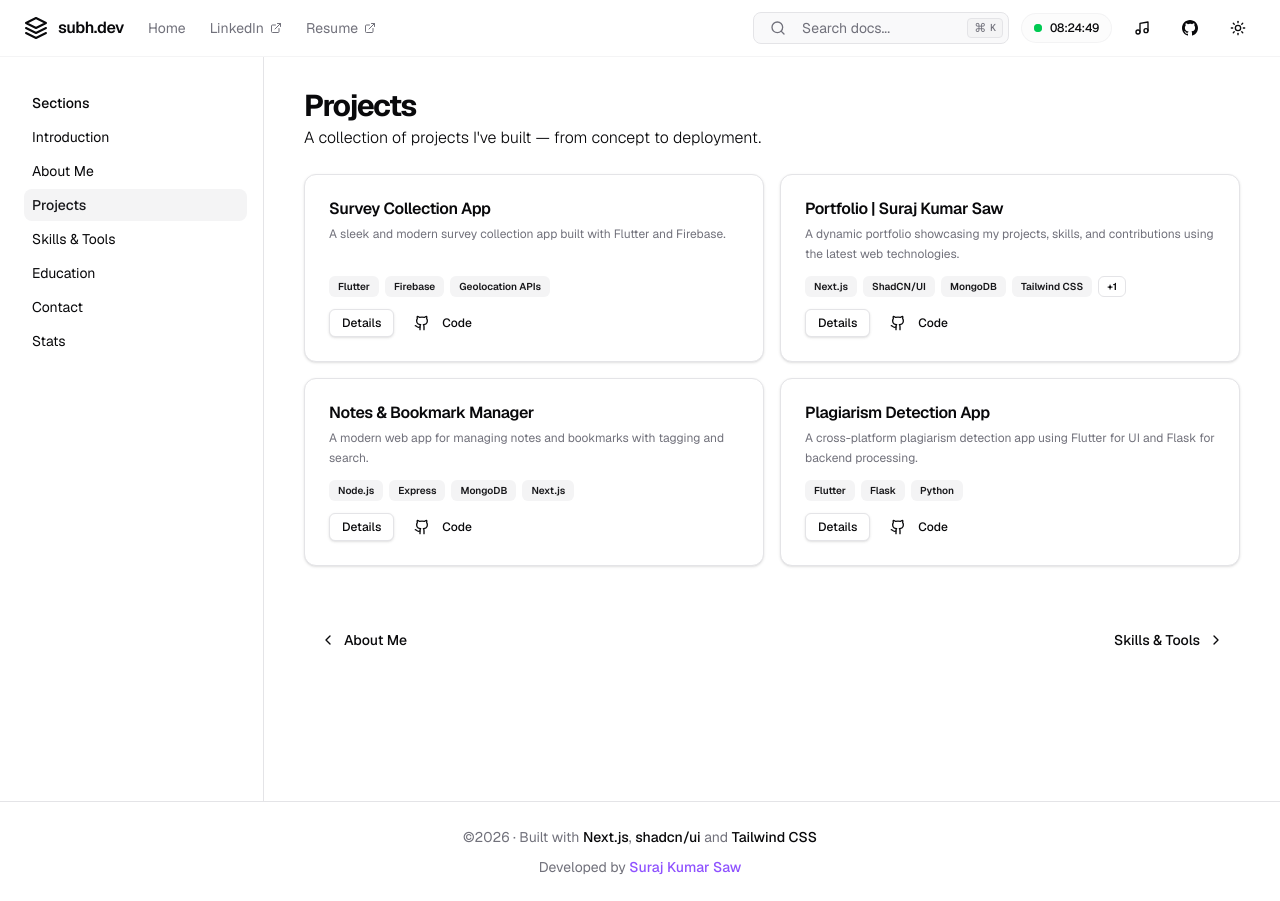
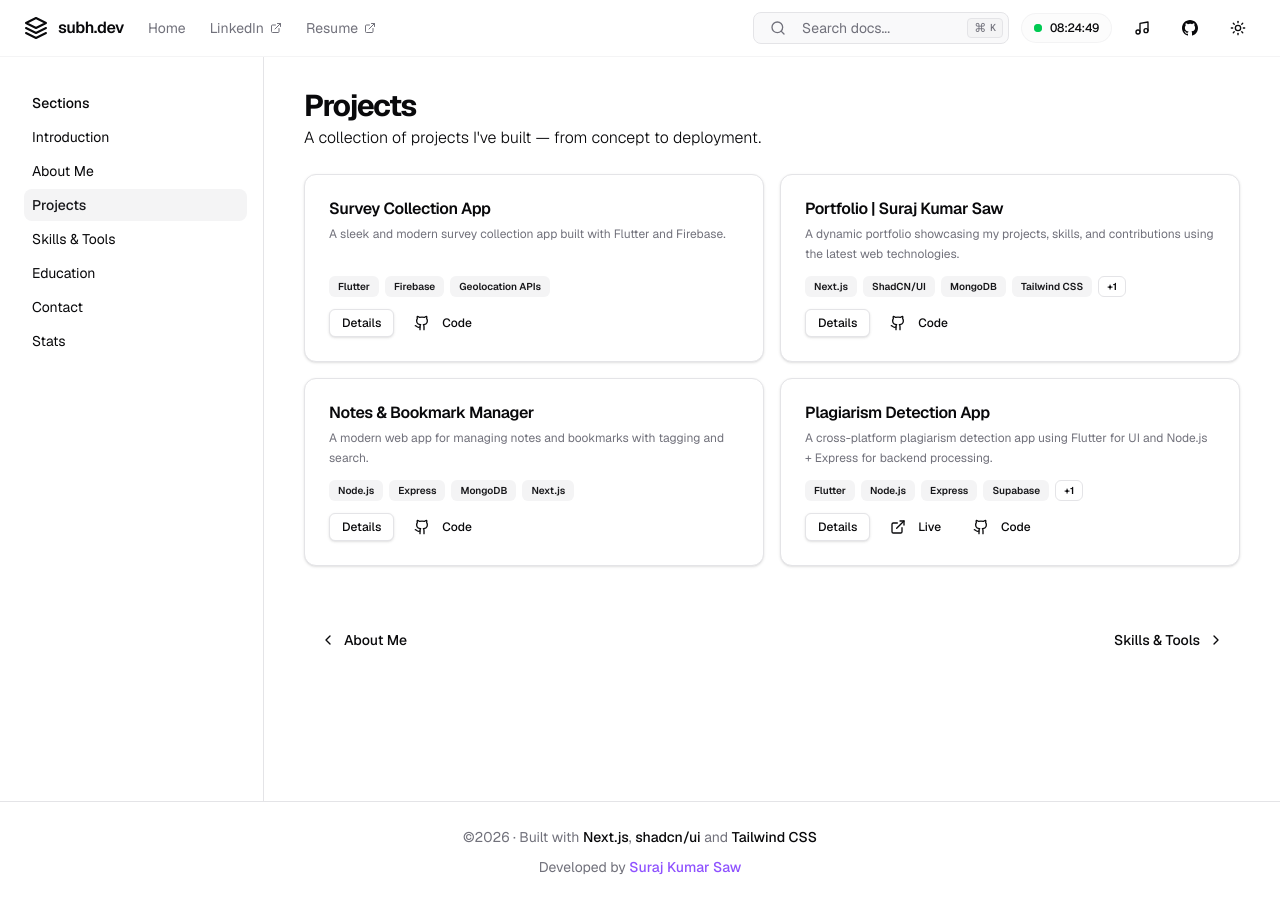
Before and after one commit to suraj-saw/portfolio-suraj, a Next.js app: page /projects in a window 1280 px wide. Built offline with nearby package versions, Linux system fonts and the light colour scheme.

Commit message:
Live demo for Plagiarism Dectector App added

```diff
--- a/app/projects/[slug]/page.tsx
+++ b/app/projects/[slug]/page.tsx
@@ -1,10 +1,10 @@
-import { projects } from '@/constants/projects';
-import { notFound } from 'next/navigation';
-import { Badge } from '@/components/ui/badge';
-import { Button } from '@/components/ui/button';
-import { ExternalLink, Github, ArrowLeft } from 'lucide-react';
-import Link from 'next/link';
-import Pager from '@/components/pager';
+import { projects } from "@/constants/projects";
+import { notFound } from "next/navigation";
+import { Badge } from "@/components/ui/badge";
+import { Button } from "@/components/ui/button";
+import { ExternalLink, Github, ArrowLeft, Download } from "lucide-react";
+import Link from "next/link";
+import Pager from "@/components/pager";
 
 export function generateStaticParams() {
   return projects.map((p) => ({ slug: p.slug }));
@@ -58,13 +58,23 @@ export default async function ProjectDetailPage({
               </Link>
             </Button>
           )}
+          {project.links.apk && (
+            <Button size="sm" variant="outline" asChild>
+              <Link href={project.links.apk} target="_blank">
+                <Download className="mr-1 h-3 w-3" />
+                Download APK
+              </Link>
+            </Button>
+          )}
         </div>
       </div>
 
       <div className="flex flex-col gap-5 text-sm">
         <div>
           <h2 className="font-semibold text-base mb-2">Overview</h2>
-          <p className="text-foreground/80 leading-relaxed">{project.overview}</p>
+          <p className="text-foreground/80 leading-relaxed">
+            {project.overview}
+          </p>
         </div>
 
         <div>
--- a/config/site.ts
+++ b/config/site.ts
@@ -1,6 +1,6 @@
 export const siteConfig = {
   name: 'subh.dev',
-  url: '',
+  url: 'https://portfolio-suraj-kappa.vercel.app',
   description: 'Portfolio of Suraj Kumar Saw, Full-Stack Web Developer & DevOps enthusiast.',
   keywords: [
     'Suraj Kumar Saw',
--- a/constants/projects.ts
+++ b/constants/projects.ts
@@ -81,30 +81,63 @@ export const projects = [
       github: 'https://github.com/suraj-saw/Personal-Notes-and-Bookmark-Manager',
     },
   },
+  // {
+  //   title: 'Plagiarism Detection App',
+  //   slug: 'plagiarism-detection-app',
+  //   tagline: 'A cross-platform plagiarism detection app using Flutter for UI and Flask for backend processing.',
+  //   overview: 'Plagiarism Detection App is a web application that allows users to check for plagiarism in their text by comparing it against a reference database.',
+  //   features: [
+  //     'Implemented fast literal text matching using the KMP algorithm.',
+  //     'Flask API serving reference texts with result visualization in Flutter UI.',
+  //   ],
+  //   techStack: ['Flutter', 'Flask', 'Python'],
+  //   challenges: [
+  //     'Implementing the KMP algorithm for efficient text matching.',
+  //     'Designing a responsive UI in Flutter to display results clearly.',
+  //     'Ensuring smooth communication between the Flutter frontend and Flask backend.',
+  //   ],
+  //   learnings: [
+  //     'Gained experience in implementing algorithms for text processing.',
+  //     'Enhanced skills in building cross-platform applications with Flutter.',
+  //     'Improved understanding of API design and integration between frontend and backend.',
+  //   ],
+  //   feedback: true,
+  //   links: {
+  //     live: '',
+  //     github: 'https://github.com/suraj-saw/Plagiarism-Detector-App',
+  //   },
+  // },
+
   {
     title: 'Plagiarism Detection App',
     slug: 'plagiarism-detection-app',
-    tagline: 'A cross-platform plagiarism detection app using Flutter for UI and Flask for backend processing.',
-    overview: 'Plagiarism Detection App is a web application that allows users to check for plagiarism in their text by comparing it against a reference database.',
+    tagline: 'A cross-platform plagiarism detection app using Flutter for UI and Node.js + Express for backend processing.',
+    overview: 'A cross-platform mobile and web application that detects plagiarism in text by comparing it against a database of reference documents stored in Supabase. Uses KMP string matching and trigram indexing with Porter stemming for accurate detection.',
     features: [
-      'Implemented fast literal text matching using the KMP algorithm.',
-      'Flask API serving reference texts with result visualization in Flutter UI.',
+      'Implemented fast literal text matching using the KMP algorithm with trigram indexing.',
+      'Node.js + Express API with Porter stemming and stopword filtering for NLP preprocessing.',
+      'Reference texts stored in Supabase (PostgreSQL) with inverted index for fast lookup.',
+      'Visual circular progress indicator showing plagiarism percentage with color-coded results.',
+      'View matched source links directly from the app.',
     ],
-    techStack: ['Flutter', 'Flask', 'Python'],
+    techStack: ['Flutter', 'Node.js', 'Express', 'Supabase', 'Vercel'],
     challenges: [
-      'Implementing the KMP algorithm for efficient text matching.',
-      'Designing a responsive UI in Flutter to display results clearly.',
-      'Ensuring smooth communication between the Flutter frontend and Flask backend.',
+      'Implementing the KMP algorithm combined with trigram indexing for efficient text matching.',
+      'Designing a responsive UI in Flutter to display results clearly with color-coded verdicts.',
+      'Ensuring smooth communication between the Flutter frontend and Node.js backend.',
+      'Building a Porter stemmer and inverted index from scratch in JavaScript.',
     ],
     learnings: [
-      'Gained experience in implementing algorithms for text processing.',
+      'Gained experience in implementing string matching algorithms (KMP) for text processing.',
       'Enhanced skills in building cross-platform applications with Flutter.',
-      'Improved understanding of API design and integration between frontend and backend.',
+      'Improved understanding of NLP preprocessing: tokenization, stemming, and stopword filtering.',
+      'Learned to design and deploy REST APIs with Express on Vercel serverless functions.',
     ],
     feedback: true,
     links: {
-      live: '',
+      live: 'https://plagiarism-detector-kmp.netlify.app/',
       github: 'https://github.com/suraj-saw/Plagiarism-Detector-App',
+      apk: 'https://drive.google.com/file/d/1FMjFxBdD6dWATBTo1skobjfZMrlFvK1U/view?usp=drive_link',
     },
   },
 ];
```
